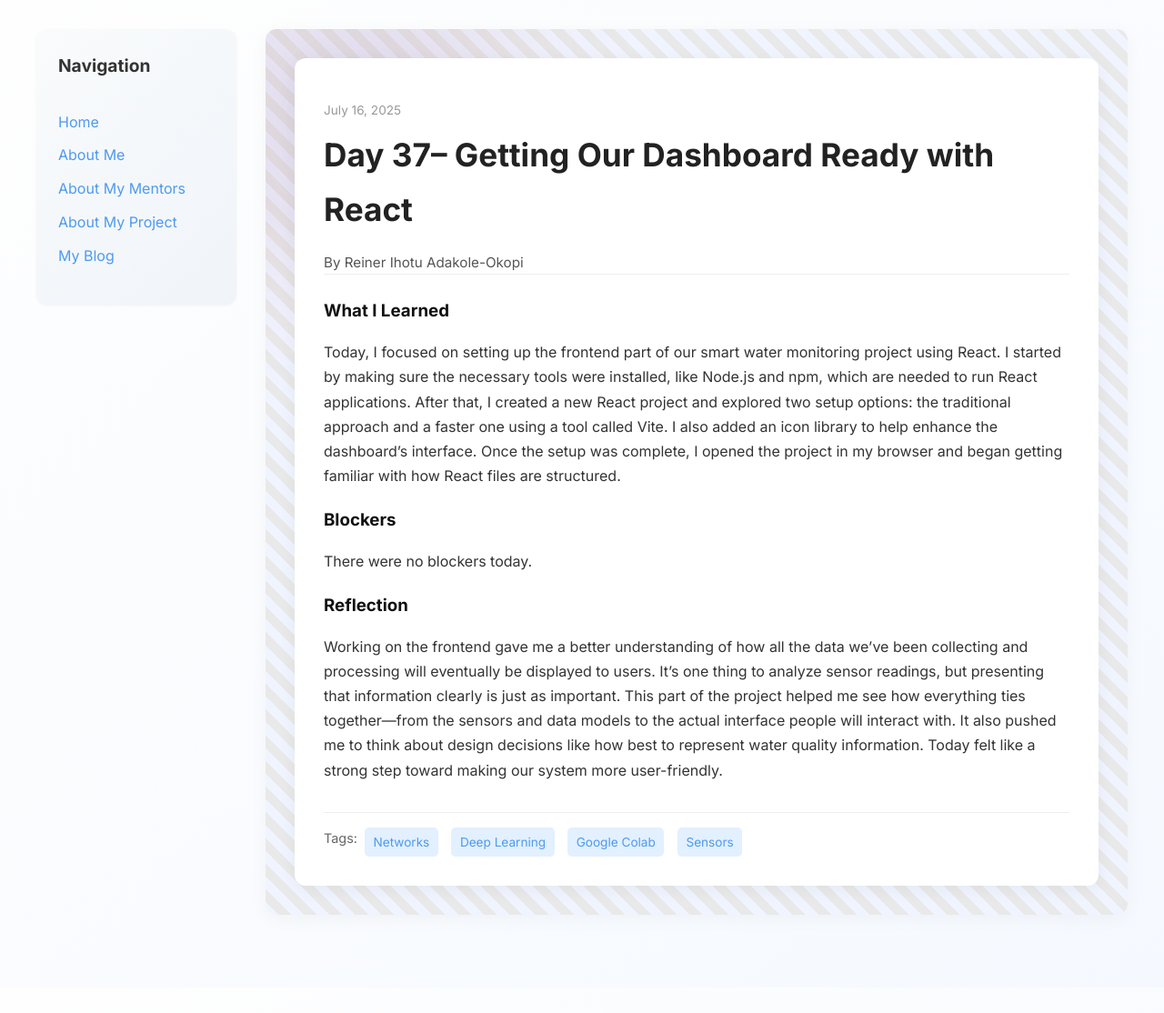
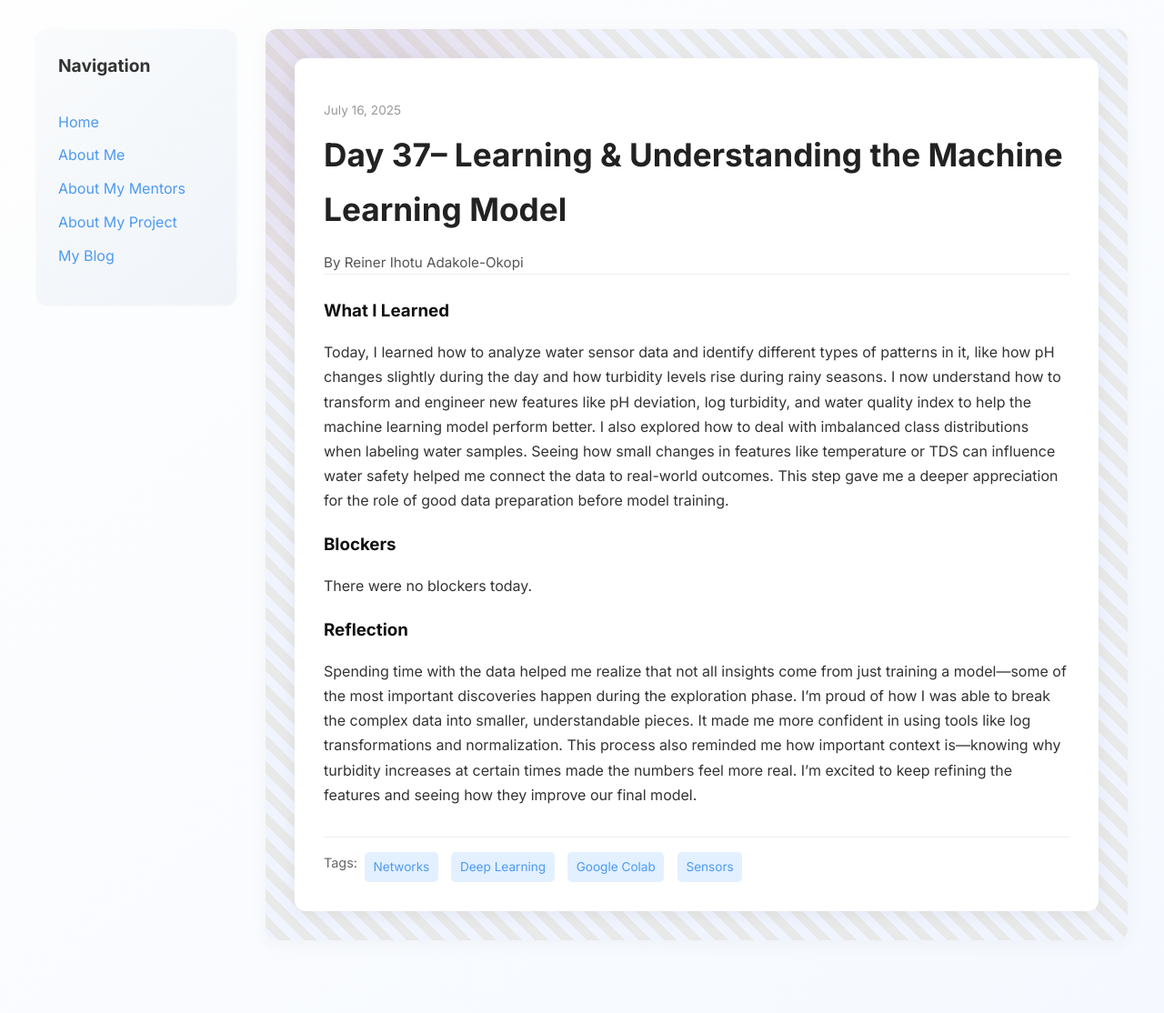
Before and after one commit to Reiner343/Reiner343.github.io, a Jekyll site: the page built from _posts/2025-07-16-day-37.md, in a window 1280 px wide. Shown: the whole page at 91% size. Built offline with Jekyll 4.4.1, drawn with Linux system fonts in a browser that asks for light colours; before the commit the page ends 1086 px from its top, so only the background shows below that.

Commit message:
Update 2025-07-16-day-37.md

```diff
--- a/_posts/2025-07-16-day-37.md
+++ b/_posts/2025-07-16-day-37.md
@@ -1,17 +1,17 @@
 ---
 layout: post
-title: "Day 37– Getting Our Dashboard Ready with React"
+title: "Day 37– Learning & Understanding the Machine Learning Model"
 date: 2025-07-16
 author: Reiner Ihotu Adakole-Okopi
 permalink: /day37.html
 tags: ["Networks", "Deep Learning", "Google Colab", "Sensors"]
 
 what_i_learned: |
-  Today, I focused on setting up the frontend part of our smart water monitoring project using React. I started by making sure the necessary tools were installed, like Node.js and npm, which are needed to run React applications. After that, I created a new React project and explored two setup options: the traditional approach and a faster one using a tool called Vite. I also added an icon library to help enhance the dashboard's interface. Once the setup was complete, I opened the project in my browser and began getting familiar with how React files are structured.
+  Today, I learned how to analyze water sensor data and identify different types of patterns in it, like how pH changes slightly during the day and how turbidity levels rise during rainy seasons. I now understand how to transform and engineer new features like pH deviation, log turbidity, and water quality index to help the machine learning model perform better. I also explored how to deal with imbalanced class distributions when labeling water samples. Seeing how small changes in features like temperature or TDS can influence water safety helped me connect the data to real-world outcomes. This step gave me a deeper appreciation for the role of good data preparation before model training.
 
 blockers: |
   There were no blockers today.
 
 reflection: |
-  Working on the frontend gave me a better understanding of how all the data we’ve been collecting and processing will eventually be displayed to users. It’s one thing to analyze sensor readings, but presenting that information clearly is just as important. This part of the project helped me see how everything ties together—from the sensors and data models to the actual interface people will interact with. It also pushed me to think about design decisions like how best to represent water quality information. Today felt like a strong step toward making our system more user-friendly.
+  Spending time with the data helped me realize that not all insights come from just training a model—some of the most important discoveries happen during the exploration phase. I’m proud of how I was able to break the complex data into smaller, understandable pieces. It made me more confident in using tools like log transformations and normalization. This process also reminded me how important context is—knowing why turbidity increases at certain times made the numbers feel more real. I'm excited to keep refining the features and seeing how they improve our final model.
 ---
```
